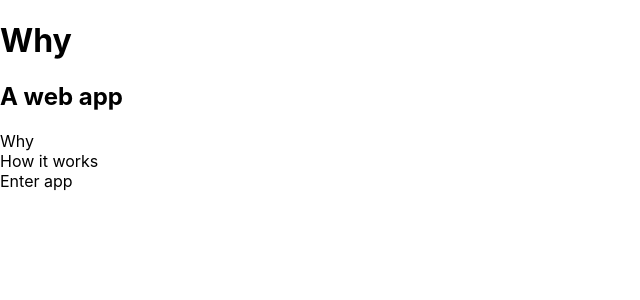
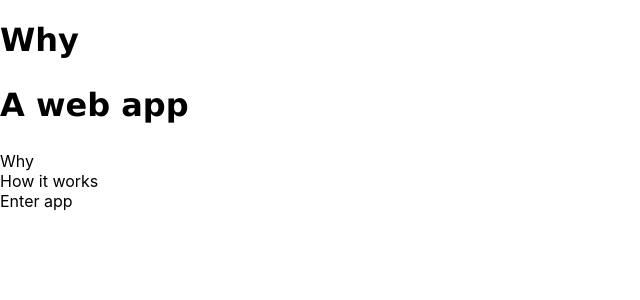
Before and after one commit to farinavito/Web3-Website, a Next.js app: page /why in a window 1280 px wide. Shown: the top 300 px of the page, without its empty margins (0-640 px from the left). Built offline with nearby package versions, Linux system fonts and the light colour scheme.

Commit message:
fixed style of home rout in why and how-it-works pages

```diff
--- a/pages/how-it-works.js
+++ b/pages/how-it-works.js
@@ -1,9 +1,10 @@
 import Head from 'next/head'
 import Link from 'next/link'
+import styles from '../styles/How.module.css'
 
 const How = () => {
     return(
-        <>
+        <div className={styles.main}>
             <Head>
                 <title>Create Next App</title>
                 <meta name="description" content="Generated by create next app" />
@@ -48,7 +49,7 @@ const How = () => {
                     </div>
                 </div>
             </nav>
-        </>
+        </div>
 
     )
 }
--- a/pages/why.js
+++ b/pages/why.js
@@ -1,9 +1,10 @@
 import Head from 'next/head'
 import Link from 'next/link'
+import styles from '../styles/Why.module.css'
 
 const Why = () => {
     return(
-        <>
+        <div className={styles.main}>
             <Head>
                 <title>Create Next App</title>
                 <meta name="description" content="Generated by create next app" />
@@ -49,7 +50,7 @@ const Why = () => {
                 </div>
             </nav>
 
-        </>
+        </div>
 
     )
 }
--- a/styles/Why.module.css
+++ b/styles/Why.module.css
@@ -0,0 +1,5 @@
+.main h1{
+    font-family: Verdana, Geneva, Tahoma, sans-serif;
+    font-size: 2em;
+    font-weight: bold;
+}
```
